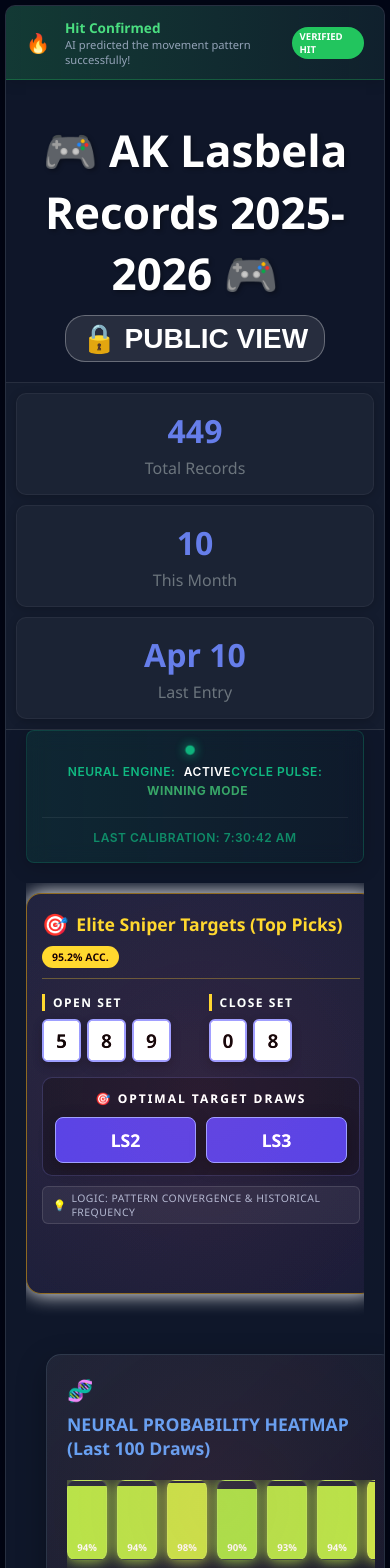
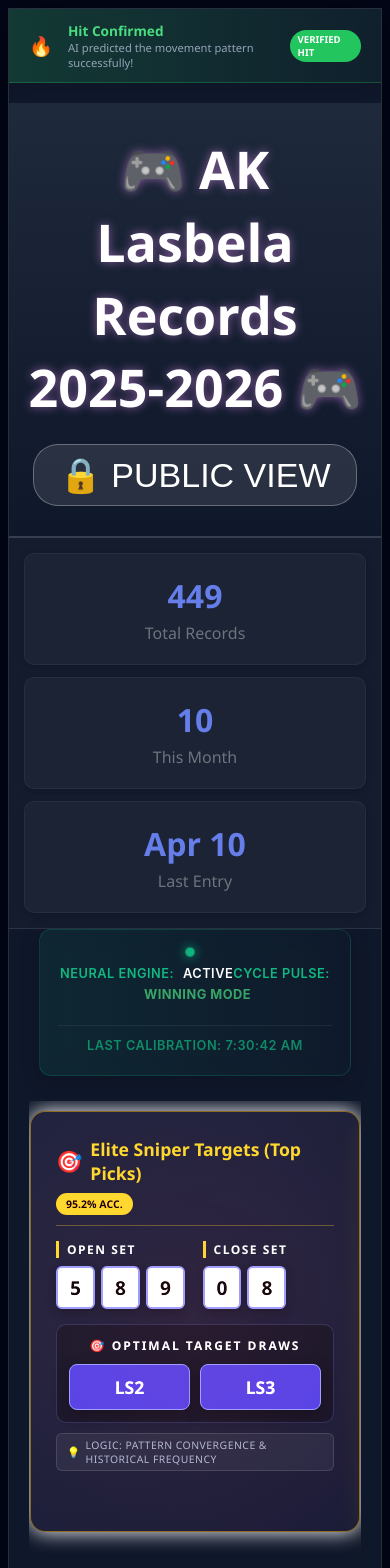
Before and after one commit to umairrana007/ak-lasbela-analysis, a React app in the folder frontend/: page / in a window 390 px wide. Shown: the top 1568 px of the page. Built offline with nearby package versions, Linux system fonts and the light colour scheme; no server answers; the database is empty; the HTML template or start-up script is replaced by a standard one.

Commit message:
fix: exhaustive mobile UI overhaul - perfect stacking and card sizing

```diff
--- a/frontend/src/index.css
+++ b/frontend/src/index.css
@@ -520,40 +520,54 @@ tbody tr:nth-child(even) .day-column {
 /* Mobile Responsive Enhancements */
 @media (max-width: 768px) {
     body {
-        padding: 5px;
+        padding: 8px !important;
+    }
+
+    .container {
+        border-radius: 0 !important;
+        margin: 0 !important;
+        width: 100% !important;
+        max-width: 100% !important;
     }
 
     /* Header Mobile Fix */
     .header-responsive {
+        display: flex !important;
         flex-direction: column !important;
-        gap: 12px !important;
-        padding: 20px 10px !important;
+        gap: 15px !important;
+        padding: 30px 15px !important;
         height: auto !important;
+        min-height: 120px !important;
         align-items: center !important;
         text-align: center !important;
-        background: rgba(15, 23, 42, 0.95) !important;
-        border-bottom: 1px solid rgba(255,255,255,0.1) !important;
+        background: linear-gradient(180deg, rgba(30, 41, 59, 1) 0%, rgba(15, 23, 42, 1) 100%) !important;
+        border-bottom: 2px solid rgba(255,255,255,0.1) !important;
+        position: relative !important;
     }
 
     .header-title {
-        font-size: 1.1em !important;
+        font-size: 1.3em !important;
         width: 100% !important;
         margin: 0 !important;
         line-height: 1.4 !important;
+        color: #fff !important;
+        text-shadow: 0 0 10px rgba(240, 147, 251, 0.5) !important;
     }
 
     .admin-toggle-btn {
-        position: static !important;
+        position: relative !important;
+        top: auto !important;
+        right: auto !important;
         transform: none !important;
         background: rgba(255,255,255,0.1) !important;
         border: 1px solid rgba(255,255,255,0.3) !important;
         color: #fff !important;
-        padding: 6px 16px !important;
-        border-radius: 20px !important;
-        cursor: pointer !important;
-        font-size: 0.7em !important;
+        padding: 10px 25px !important;
+        border-radius: 25px !important;
+        font-size: 0.85em !important;
         width: auto !important;
-        font-weight: bold !important;
+        margin-top: 5px !important;
+        display: inline-block !important;
     }
 
     /* AI Status Banner Mobile Fix */
@@ -562,8 +576,11 @@ tbody tr:nth-child(even) .day-column {
         gap: 12px !important;
         align-items: center !important;
         text-align: center !important;
-        padding: 15px !important;
-        margin-bottom: 20px !important;
+        padding: 18px !important;
+        margin-bottom: 25px !important;
+        border-radius: 12px !important;
+        margin-left: 10px !important;
+        margin-right: 10px !important;
     }
 
     .status-primary {
@@ -578,47 +595,41 @@ tbody tr:nth-child(even) .day-column {
     }
 
     .neural-calibration-text {
-        font-size: 0.75em !important;
+        font-size: 0.8em !important;
         line-height: 1.6 !important;
         text-align: center !important;
     }
 
     .status-secondary {
-        margin-top: 5px !important;
+        margin-top: 8px !important;
         border-top: 1px solid rgba(255,255,255,0.1) !important;
         padding-top: 10px !important;
         width: 100% !important;
         opacity: 0.7 !important;
     }
 
-    .container {
-        border-radius: 10px;
-    }
-
     .stats {
-        grid-template-columns: 1fr;
-        padding: 10px;
-        gap: 10px;
+        grid-template-columns: 1fr !important;
+        padding: 15px !important;
+        gap: 12px !important;
     }
 
     .stat-card {
-        padding: 15px;
+        padding: 20px !important;
     }
 
-    .neural-card {
-        padding: 15px;
-    }
-
-    /* Swipe Containers Fix */
+    /* Swipe Containers Fix - Preventing Clipping */
     .prediction-grid, .dashboard-grid, .analysis-grid {
         display: flex !important;
         overflow-x: auto !important;
         scroll-snap-type: x mandatory !important;
-        gap: 0 !important;
-        padding: 10px 0 40px 0 !important;
+        gap: 15px !important; /* Added gap back but careful with card width */
+        padding: 10px 20px 40px 20px !important;
         -webkit-overflow-scrolling: touch;
         scrollbar-width: none;
         grid-template-columns: none !important;
+        width: 100% !important;
+        box-sizing: border-box !important;
     }
 
     .prediction-grid::-webkit-scrollbar, .dashboard-grid::-webkit-scrollbar, .analysis-grid::-webkit-scrollbar {
@@ -626,11 +637,11 @@ tbody tr:nth-child(even) .day-column {
     }
 
     .neural-card, .prediction-item {
-        width: calc(100vw - 40px) !important;
-        min-width: calc(100vw - 40px) !important;
+        width: calc(100vw - 60px) !important; /* Adjusted for better fit */
+        min-width: calc(100vw - 60px) !important;
         scroll-snap-align: center !important;
         flex-shrink: 0 !important;
-        margin: 0 20px !important;
+        margin: 0 !important;
         box-sizing: border-box !important;
     }
 
@@ -641,7 +652,8 @@ tbody tr:nth-child(even) .day-column {
         -webkit-overflow-scrolling: touch !important;
         background: rgba(0,0,0,0.3) !important;
         border-radius: 12px !important;
-        margin: 15px 0 !important;
+        margin: 15px 10px !important;
+        width: calc(100% - 20px) !important;
     }
 
     table {
@@ -649,8 +661,15 @@ tbody tr:nth-child(even) .day-column {
     }
 
     th, td {
-        padding: 10px 8px !important;
-        font-size: 0.8em !important;
+        padding: 12px 10px !important;
+        font-size: 0.85em !important;
+    }
+
+    /* Heatmap Digits Fix */
+    .neural-card [style*="height: 80px"] + div {
+        font-size: 1.8em !important; /* Make digits even larger */
+        font-weight: 900 !important;
+        margin-top: 5px !important;
     }
 
     /* Controls & Buttons */
```
